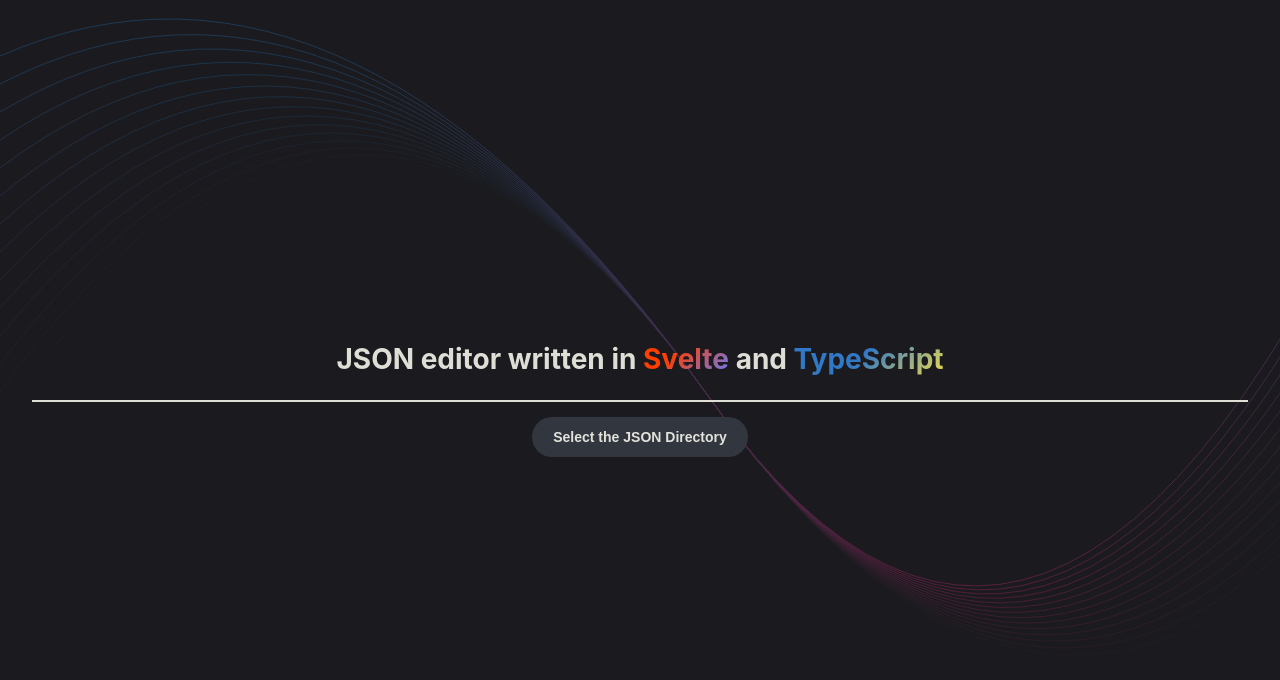
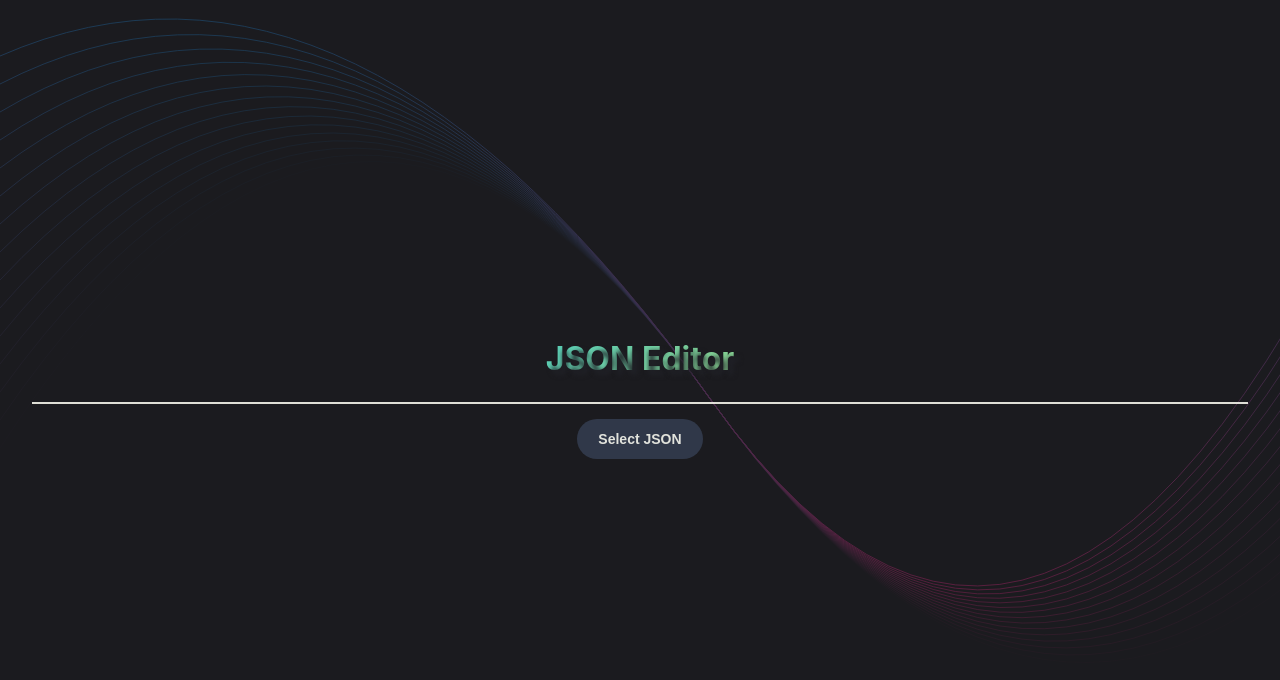
Before and after one commit to skullyflower/json-file-editor, a Svelte app: page / in a window 1280 px wide. Shown: the top 680 px of the page. Built offline with nearby package versions, Linux system fonts and the light colour scheme.

Commit message:
open files or directories. close button, styles

```diff
--- a/src/main/index.ts
+++ b/src/main/index.ts
@@ -103,7 +103,9 @@
 })
 
 ipcMain.handle('select-json-directory', (): string[] | undefined => {
-  return dialog.showOpenDialogSync({
-    properties: ['openDirectory']
+  const dirOrFiles = dialog.showOpenDialogSync({
+    filters: [{ name: 'JSON Files', extensions: ['json'] }],
+    properties: ['openFile', 'openDirectory']
   })
+  return dirOrFiles
 })
--- a/src/renderer/src/App.svelte
+++ b/src/renderer/src/App.svelte
@@ -5,23 +5,7 @@
   let filename = $state('')
   let originalJson: string = $state('')
   let jsonObject: object | null = $state(null)
-  let editableValues: string[] = ['string', 'number']
-  let saveDisabled = $derived(JSON.stringify(jsonObject) === originalJson)
-</script>
-
-<div class="text">
-  JSON editor written in
-  <span class="svelte">Svelte</span>
-  and
-  <span class="ts">TypeScript</span>
-</div>
-<div class="actions">
-  {#if selectedDir}
-    {#await pageListPromise then pageList}
-      {#each pageList as page (page)}
-        <button
-          class="action"
-          onclick={() => {
+  const getFileContent = (page, selectedDir): void => {
     filename = page
     window.api
       .readJson(page, selectedDir)
@@ -32,6 +16,20 @@
       .catch((error) => {
         alert(error)
       })
+  }
+  let editableValues: string[] = ['string', 'number']
+  let saveDisabled = $derived(JSON.stringify(jsonObject) === originalJson)
+</script>
+
+<div class="heading-text">JSON Editor</div>
+<div class="actions">
+  {#if selectedDir}
+    {#await pageListPromise then pageList}
+      {#each pageList as page (page)}
+        <button
+          onclick={() => {
+            filename = page
+            getFileContent(page, selectedDir)
           }}
         >
           {page}
@@ -42,12 +40,12 @@
 </div>
 <div class="scrolling">
   {#if jsonObject !== null}
+    <button onclick={() => (jsonObject = filename = null)}>Close</button>
     {#each Object.entries(jsonObject) as [key, value], i (`${key}-${i}`)}
       <div class="flexcol">
-        <div class="keyLabel">{key}</div>
         {#if editableValues.includes(typeof value)}
           <div class="flexrow">
-            <div class="keyLabel">{key}</div>
+            <div class="keyLabel">{key}:</div>
             <div class="grow">
               <AdjustableInput
                 inputtext={value}
@@ -58,13 +56,16 @@
             </div>
           </div>
         {:else}
+          <div class="flexcol">
             {#each Object.entries(value) as [innerkey, innervalue], i (`${key}-${innerkey}-${i}`)}
-            {#if !isNaN(Number(innerkey)) && Array.isArray(value) && i === 0}
-              <div>
+              {#if i === 0}
+                <div class="flexrow">
+                  <div class="keyLabel">{key}:</div>
+                  {#if !isNaN(Number(innerkey)) && Array.isArray(value)}
                     <button onclick={() => (value[value.length] = '')}>Add One</button>
+                  {/if}
                 </div>
               {/if}
-            <div class="flexcol">
               {#if editableValues.includes(typeof innervalue)}
                 <div class="flexrow">
                   <div class="keyLabel">{innerkey}:</div>
@@ -85,16 +86,21 @@
                             [key]: value.filter((_item, i) => i !== Number(innerkey))
                           })}
                       >
-                        [X]
+                        X
                       </button>
                     </div>{/if}
                 </div>
               {:else}
-                <p class="keyLabel">{innerkey}</p>
+                <div class="flexcol">
                   {#each Object.entries(innervalue) as [ininnerkey, ininnerval], i (`${key}-${innerkey}-${ininnerval}-${i}`)}
+                    {#if i === 0}
+                      <div class="flexrow">
+                        <div class="keyLabel">{innerkey}:</div>
                         {#if !isNaN(Number(ininnerkey)) && Array.isArray(innervalue) && i === 0}
-                    <div>
-                      <button onclick={() => (innervalue[innervalue.length] = '')}>Add One</button>
+                          <button onclick={() => (innervalue[innervalue.length] = '')}
+                            >Add One</button
+                          >
+                        {/if}
                       </div>
                     {/if}
                     <div class="flexrow">
@@ -117,15 +123,16 @@
                               jsonObject[key] = filtered
                             }}
                           >
-                          [X]
+                            X
                           </button>
                         </div>
                       {/if}
                     </div>
                   {/each}
+                </div>
               {/if}
+            {/each}
           </div>
-          {/each}
         {/if}
       </div>
     {/each}
@@ -136,9 +143,16 @@
     class="action"
     onclick={() => {
       window.api.selectDir().then((dir) => {
-        selectedDir = dir[0]
+        const selected = dir[0]
+        if (selected.endsWith('.json')) {
+          selectedDir = selected.substring(0, selected.lastIndexOf('/'))
+          filename = selected.replace(`${selectedDir}/`, '').replace('.json', '')
+          getFileContent(filename, selectedDir)
+        } else {
+          selectedDir = selected
+        }
       })
-    }}>Select the JSON Directory</button
+    }}>Select JSON</button
   >
   {#if jsonObject !== null}
     <button
@@ -174,13 +188,13 @@
     border-bottom: 1px solid var(--color-text);
   }
   .flexcol {
-    margin: 10px;
+    margin-inline: 10px;
     padding: 15px;
     border: 1px solid;
     border-radius: 15px;
     display: flex;
     flex-direction: column;
-    gap: 5px;
+    gap: 8px;
   }
   .flexrow {
     display: flex;
@@ -192,10 +206,10 @@
     flex-grow: 3;
     max-width: 80%;
   }
-  p.keyLabel {
+  .keyLabel {
     font-family: 'Gill Sans', 'Gill Sans MT', Calibri, 'Trebuchet MS', sans-serif;
-    min-width: 30%;
-    font-size: 1.2em;
+    min-width: 15%;
+    font-size: 1em;
     font-weight: 600;
   }
 </style>
--- a/src/renderer/src/assets/base.css
+++ b/src/renderer/src/assets/base.css
@@ -7,9 +7,9 @@
   --ev-c-black-soft: #222222;
   --ev-c-black-mute: #282828;
 
-  --ev-c-gray-1: #515c67;
-  --ev-c-gray-2: #414853;
-  --ev-c-gray-3: #32363f;
+  --ev-c-gray-1: #576c82;
+  --ev-c-gray-2: #404e66;
+  --ev-c-gray-3: #303849;
 
   --ev-c-text-1: rgba(255, 255, 245, 0.86);
   --ev-c-text-2: rgba(235, 235, 245, 0.6);
--- a/src/renderer/src/assets/main.css
+++ b/src/renderer/src/assets/main.css
@@ -44,13 +44,18 @@
   margin-bottom: 10px;
 }
 
-.text {
-  font-size: 28px;
+.heading-text {
+  font-size: 32px;
   color: var(--ev-c-text-1);
   font-weight: 700;
-  line-height: 32px;
+  line-height: 36px;
   text-align: center;
   margin: 0 10px;
+  background: -webkit-linear-gradient(315deg, #00c8ff 10%, #ffd92f);
+  background-clip: text;
+  -webkit-background-clip: text;
+  -webkit-text-fill-color: transparent;
+  text-shadow: #202127 5px 5px 5px;
 }
 
 .tip {
@@ -58,22 +63,6 @@
   line-height: 24px;
   color: var(--ev-c-text-2);
   font-weight: 600;
-}
-
-.svelte {
-  background: -webkit-linear-gradient(315deg, #ff3e00 35%, #647eff);
-  background-clip: text;
-  -webkit-background-clip: text;
-  -webkit-text-fill-color: transparent;
-  font-weight: 700;
-}
-
-.ts {
-  background: -webkit-linear-gradient(315deg, #3178c6 45%, #f0dc4e);
-  background-clip: text;
-  -webkit-background-clip: text;
-  -webkit-text-fill-color: transparent;
-  font-weight: 700;
 }
 
 .actions {
@@ -90,8 +79,7 @@
   flex-shrink: 0;
   padding: 6px;
 }
-
-button.action  {
+button{
   cursor: pointer;
   text-decoration: none;
   display: inline-block;
@@ -100,20 +88,24 @@
   font-weight: 600;
   white-space: nowrap;
   border-radius: 20px;
-  padding: 0 20px;
-  line-height: 38px;
   font-size: 14px;
   border-color: var(--ev-button-alt-border);
   color: var(--ev-button-alt-text);
   background-color: var(--ev-button-alt-bg);
+  line-height: 28px;
+  padding:0 15px;
+}
+button.action  {
+  padding: 0 20px;
+  line-height: 38px;
 }
 
-button.action:disabled{
+button:disabled{
     background-color: var(--color-background-mute);
     cursor:unset
 }
 
-button.action b:hover {
+button:not(:disabled):hover, button.action b:hover {
   border-color: var(--ev-button-alt-hover-border);
   color: var(--ev-button-alt-hover-text);
   background-color: var(--ev-button-alt-hover-bg);
```
Lines whose indentation alone changed are shown as unchanged.
